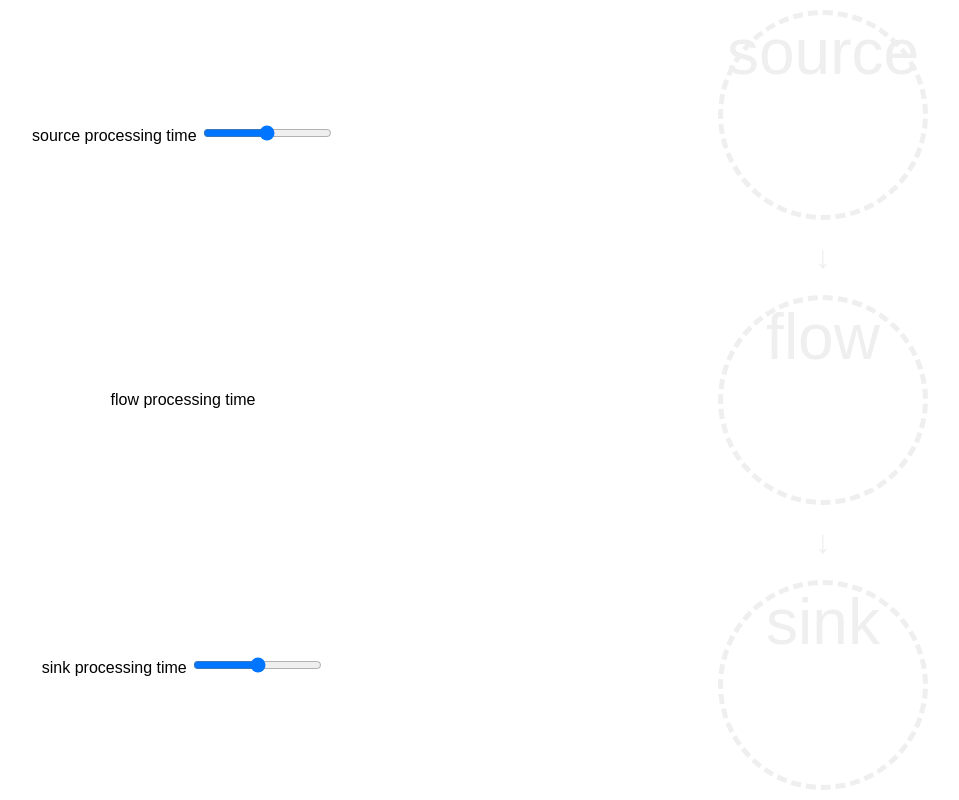
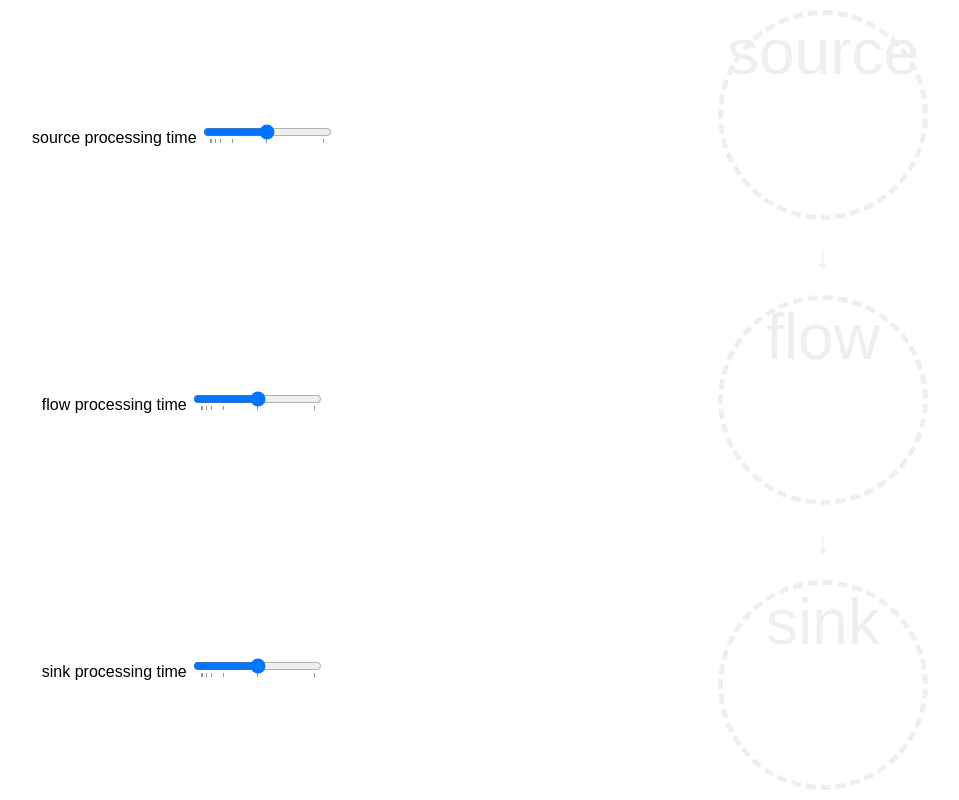
Before and after one commit to tommilata/akka-streams-visualisation, a plain HTML site: page index.html in a window 1280 px wide. Shown: the whole page, without its empty margins (137-1096 px from the left). Drawn offline with nearby package versions, Linux system fonts and the light colour scheme.

Commit message:
Control flow processing time

```diff
--- a/index.html
+++ b/index.html
@@ -1,6 +1,6 @@
 <html>
-
 <head>
+    <meta charset="UTF-8">
     <title>Akka Streams</title>
     <style>
         body {
@@ -83,21 +83,48 @@
             color: #efefef;
             font-size: 4em;
         }
+
+
     </style>
 </head>
 
 <body>
 <section id="controls">
+    <datalist id="processing-times">
+        <option value="10" label="10ms">
+        <option value="20" label="20ms">
+        <option value="50" label="50ms">
+        <option value="100" label="100ms">
+        <option value="200" label="200ms">
+        <option value="500" label="500ms">
+        <option value="1000" label="1s">
+    </datalist>
     <div class="control">
         <label for="source-processing-time">source processing time</label>
-            <input id="source-processing-time" type="range" min="1" max="5000">
+        <input id="source-processing-time"
+               type="range"
+               list="processing-times"
+               min="10"
+               max="1000"
+        >
     </div>
     <div class="control">
         flow processing time
+        <input id="flow-processing-time"
+               type="range"
+               list="processing-times"
+               min="10"
+               max="1000"
+        >
     </div>
     <div class="control">
         sink processing time
-            <input id="sink-processing-time" type="range" min="1" max="5000">
+        <input id="sink-processing-time"
+               type="range"
+               list="processing-times"
+               min="10"
+               max="1000"
+        >
     </div>
 </section>
 <section id="stream">
@@ -126,10 +153,13 @@
             .addEventListener('change', function (e) {
                 ws.send(`set-source-processing-time:${event.target.value}`)
             });
-
         document.getElementById("sink-processing-time")
             .addEventListener('change', function (e) {
                 ws.send(`set-sink-processing-time:${event.target.value}`)
+            });
+        document.getElementById("flow-processing-time")
+            .addEventListener('change', function (e) {
+                ws.send(`set-flow-processing-time:${event.target.value}`)
             });
 
         function animate(targetType, id) {
@@ -194,6 +224,8 @@
         });
 
 
+
+
 </script>
 </body>
 
```
Also changed, not shown: 4 other files. Lines whose indentation alone changed are shown as unchanged.
